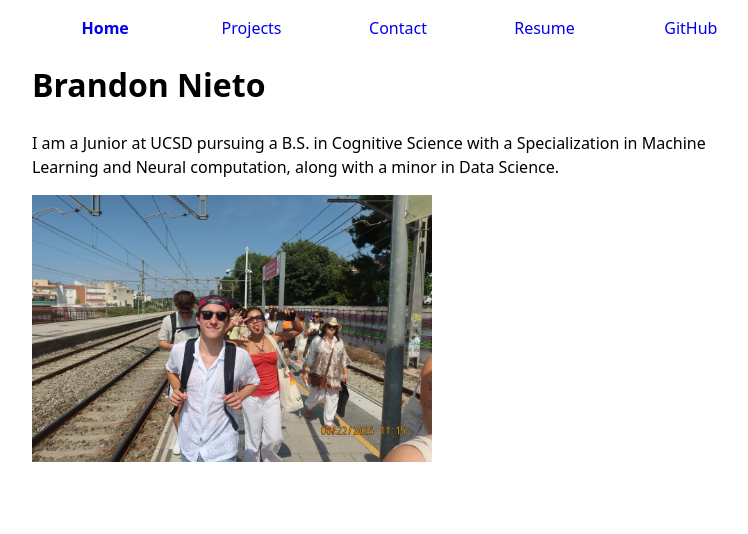
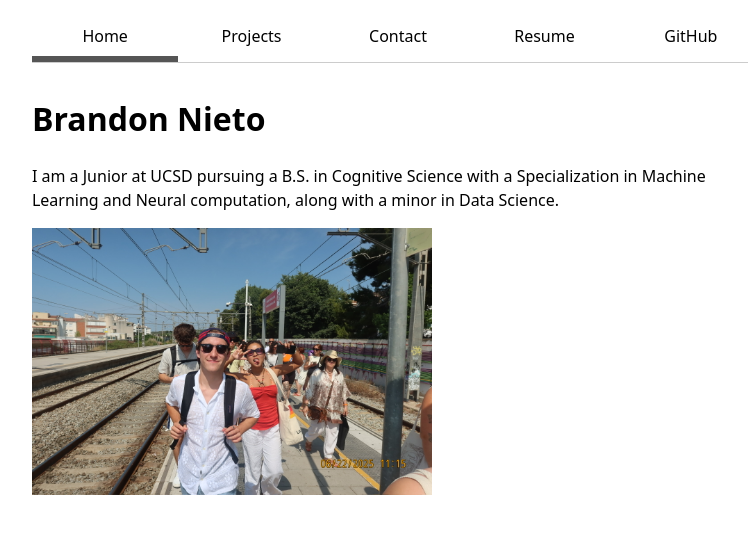
Before and after one commit to bdognieto/portfolio, a plain HTML site: page index.html in a window 1280 px wide. Shown: the whole page, without its empty margins (242-990 px from the left). Drawn offline with Linux system fonts and the light colour scheme.

Commit message:
add style to page

```diff
--- a/style.css
+++ b/style.css
@@ -10,12 +10,16 @@ body {
 }
 nav {
   display: flex;
+  margin-bottom: 2rem;
+  border-bottom: 1px solid #ccc;
 }
 nav a {
   flex: 1;
   text-align: center;
   text-decoration: none;
+  padding: 0.5rem;
+  color: black;
 }
 nav a.current {
-  font-weight: bold;
+  border-bottom: 0.4em solid #555;
 }
```
